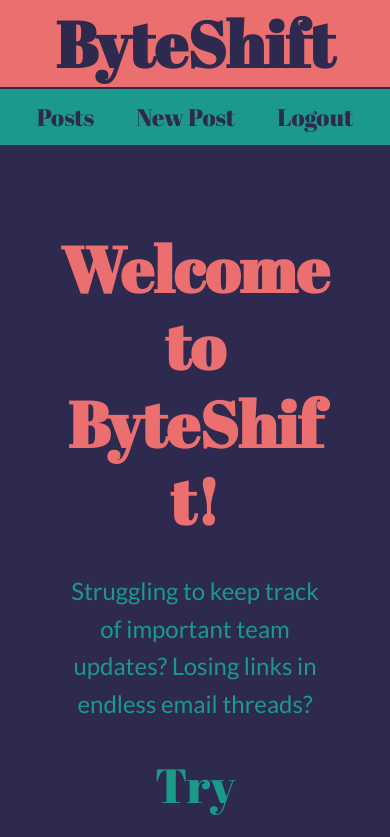
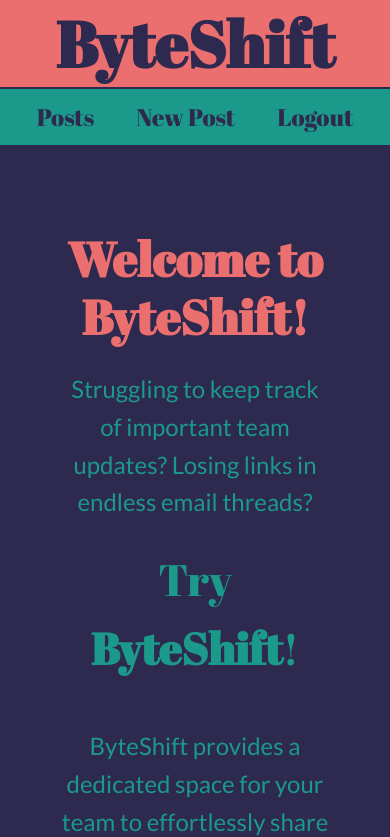
Before and after one commit to melissakikta/ByteShift, a React (Vite) app in the folder client/: page / in a window 390 px wide. Shown: the top 837 px of the page. Built offline with nearby package versions, Linux system fonts and the light colour scheme.

Commit message:
small screen wording

```diff
--- a/client/src/App.css
+++ b/client/src/App.css
@@ -80,3 +80,9 @@
     font-size: 3rem !important;
   }
 }
+
+@media (max-width: 480px) {
+  .Title {
+    font-size: 2rem !important;
+  }
+}
--- a/client/src/Pages/EntryPage.tsx
+++ b/client/src/Pages/EntryPage.tsx
@@ -14,13 +14,13 @@ const Entry: React.FC = () => {
   return (
     <Layout className="home" style={{ minHeight: "100vh", padding: "40px", background: "var(--primary)" }}>
       <Content className="page-section" style={{ textAlign: "center", maxWidth: 800, margin: "auto" }}>
-        <Title level={1} style={{ color: "var(--tertiary)", fontFamily: "var(--font-header)", fontSize: "4rem"}}>Welcome to ByteShift!</Title>
+        <Title level={1} style={{ color: "var(--tertiary)", fontFamily: "var(--font-header)", fontSize: "3rem"}}>Welcome to ByteShift!</Title>
         <Row gutter={[16, 16]} justify="center">
           <Col span={24}>
             <Paragraph style={{ color: "var(--secondary)", fontFamily: "var(--font-body)", fontSize: "1.5rem"}}>
               Struggling to keep track of important team updates? Losing links in endless email threads?
             </Paragraph>
-            <Paragraph style={{ color: "var(--secondary)", fontFamily: "var(--font-header)", fontSize: "3rem"}}>
+            <Paragraph style={{ color: "var(--secondary)", fontFamily: "var(--font-header)", fontSize: "2.75rem"}}>
               Try <strong>ByteShift</strong>!
             </Paragraph>
             <Paragraph style={{ color: "var(--secondary)", fontFamily: "var(--font-body)", fontSize: "1.5rem"}}>
```
